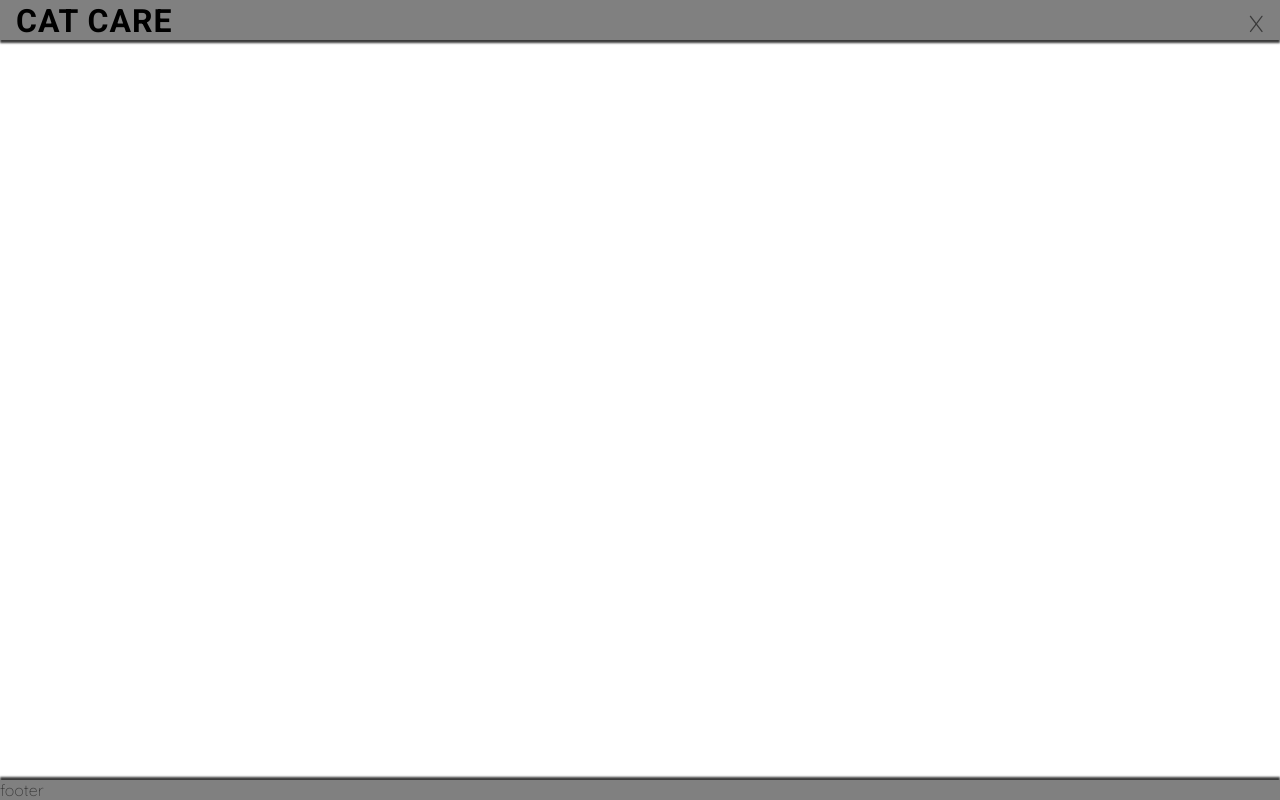
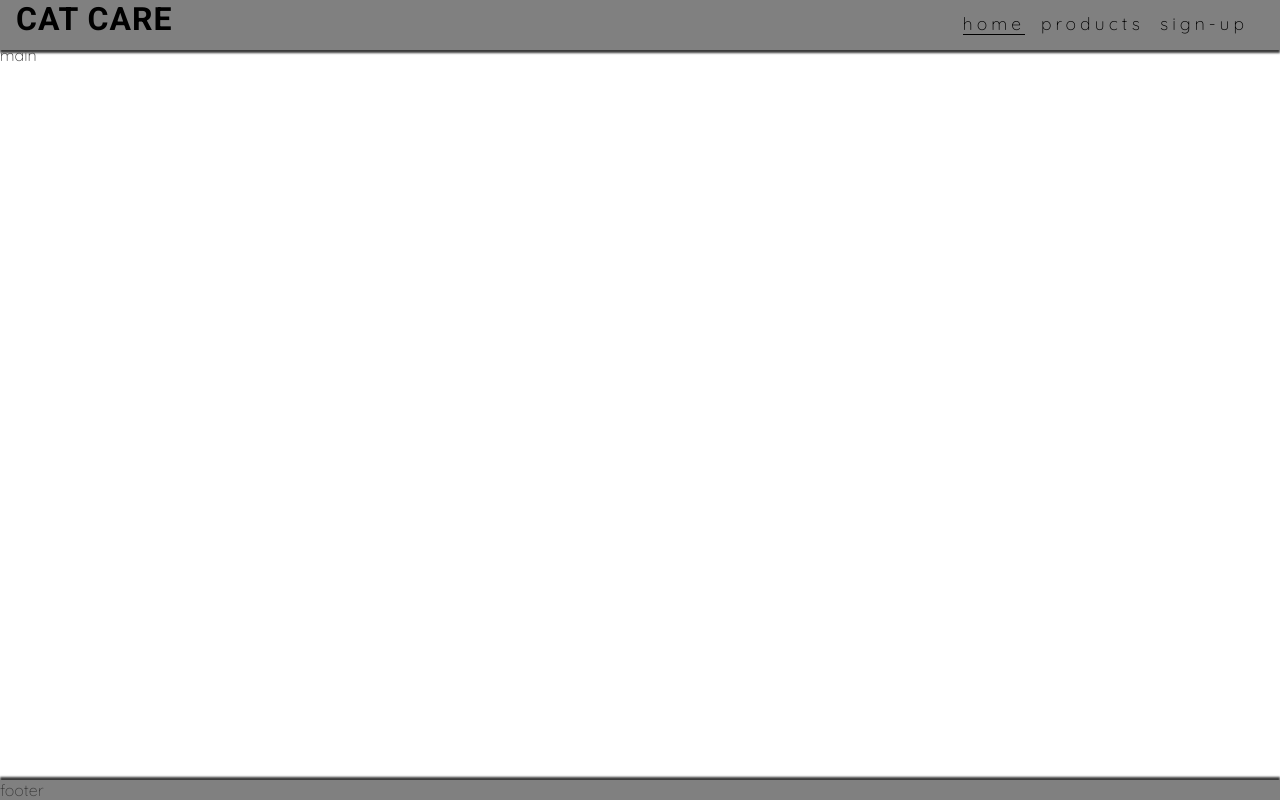
Before and after one commit to F2K23/Cat-Care, a plain HTML site: page index.html in a window 1280 px wide. Drawn offline with Linux system fonts and the light colour scheme.

Commit message:
Display navbar items, hide toggle label

```diff
--- a/assets/css/style.css
+++ b/assets/css/style.css
@@ -83,9 +83,33 @@ main {
     background-color: #ffffff;
     /*make main take up surplus space to push footer to the bottom */
     flex: 1 0 auto;
+    margin-top: 45px;
 }
 /*footer*/
 footer{
     background-color: grey;
     box-shadow: 0 -3px 2px #3a3a3a;
 }
+/*media query: tablets and larger (768px and up) */
+@media screen and (min-width:768px) {
+   /* header */
+    nav {
+        display:block;
+        position:relative;
+        box-shadow:none;
+        width: fit-content;
+        padding-right: 1rem;
+    }
+
+    #menu{
+        display:flex;
+    }
+
+    #menu > li {
+        padding-left: 1rem;
+    }
+
+    .nav-toggle-label {
+        display: none;
+    }
+}
```
